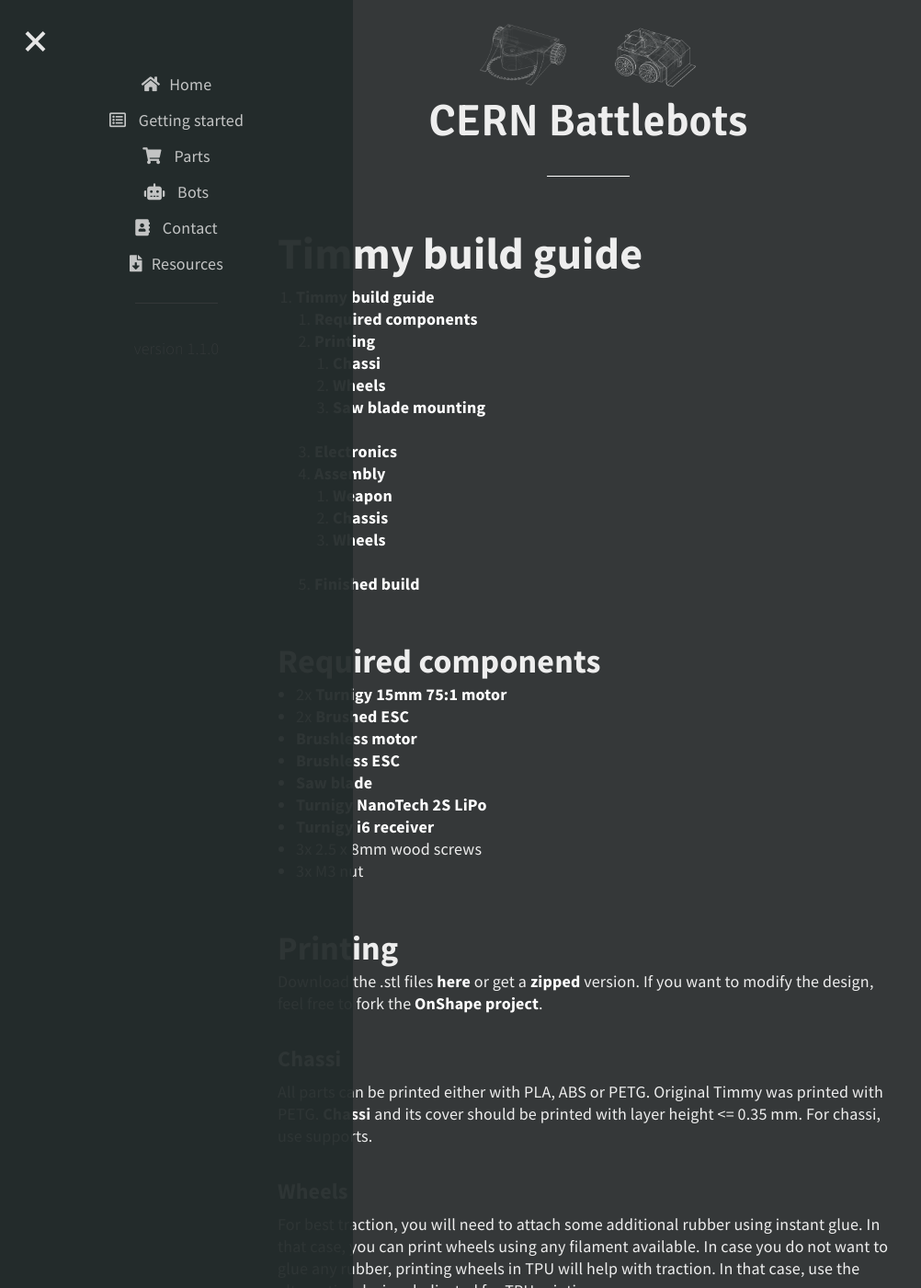
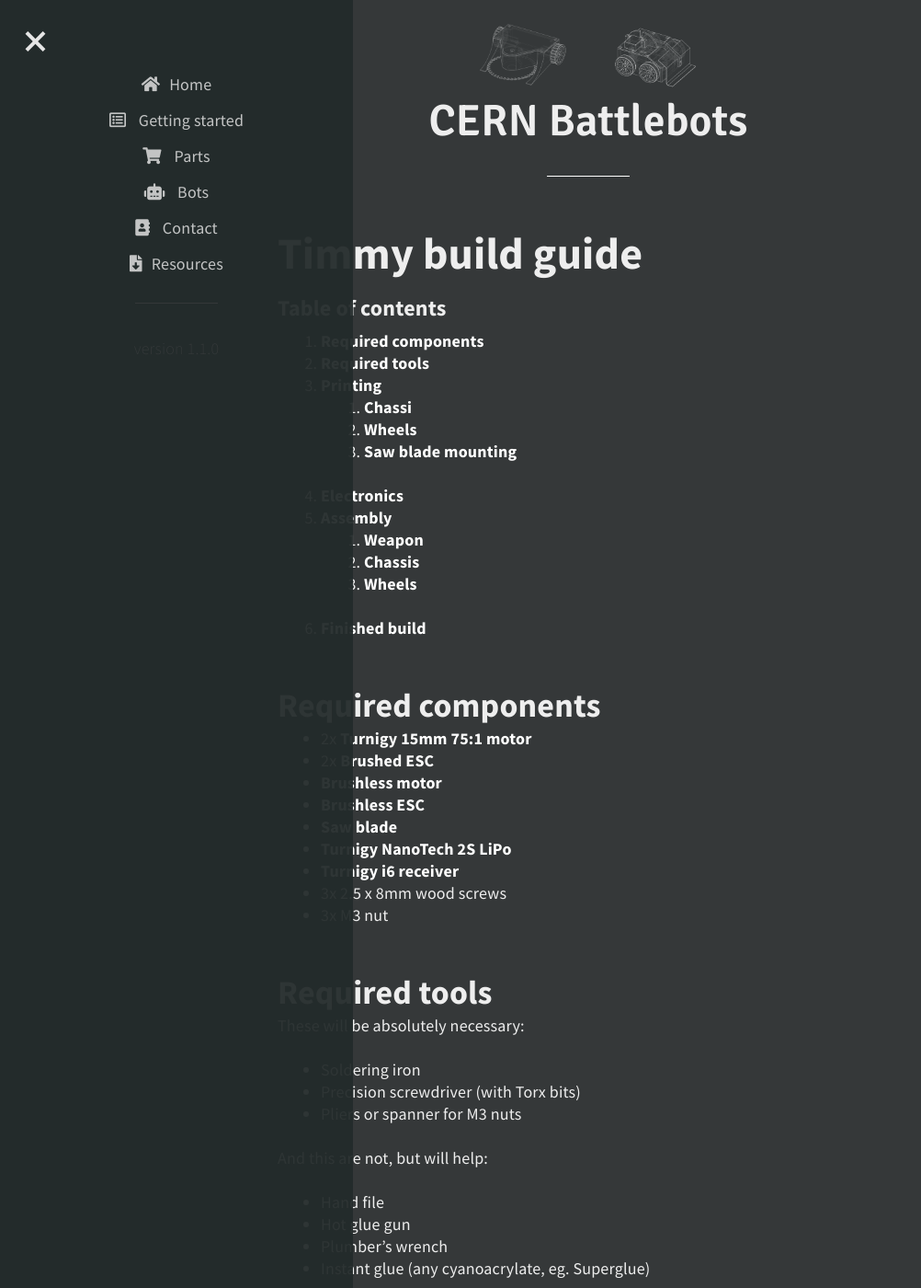
Before and after one commit to Styku/cern-battlebots, a Jekyll site: the page built from _bots/timmy.md, in a window 1280 px wide and 1400 px high. Shown: the whole window at 92% size, without its empty margins (0-1002 px from the left). Built offline with Jekyll 4.4.1, drawn with Linux system fonts in a browser that asks for light colours; nearby versions of some CDN libraries; some of the changed text lies outside the part shown.

Commit message:
updated timmy guide

```diff
--- a/_bots/timmy.md
+++ b/_bots/timmy.md
@@ -1,11 +1,13 @@
 ---
 title: Timmy
 thumbnail: timmy.png
-layout: default
+layout: guide
 ---
 
-# Timmy build guide
-1. Table of contents
+
+### Table of contents
+{: .no_toc}
+1. TOC
 {:toc}
 
 ## Required components
@@ -18,6 +20,18 @@
 * [Turnigy i6 receiver ]({{ site.url }}/parts#turnigy-i6-rx)
 * 3x 2.5 x 8mm wood screws
 * 3x M3 nut
+
+## Required tools
+These will be absolutely necessary:
+* Soldering iron
+* Precision screwdriver (with Torx bits)
+* Pliers or spanner for M3 nuts
+
+And this are not, but will help:
+* Hand file
+* Hot glue gun
+* Plumber's wrench
+* Instant glue (any cyanoacrylate, eg. Superglue)
 
 ## Printing
 Download the .stl files [here](https://github.com/Styku/cern-battlebots/tree/master/download/stls/timmy){:target="_blank"}
@@ -109,6 +123,10 @@
 push against the motor.**
 
 ### Wheels
+Glue some rubber around them. You can also use an old inner tube for a bike,
+just cut it in about 8mm wide rings, stretch them and place and put them on.
+They should hold nicely by themselves, no glue necessary.
+
 If you printed them with layer height 0.2mm, they should snap right onto the
 shafts with a bit of pressure and stay there. Drop of instant glue may be used
 in addition if they are too loose. I personally have not glued them for the ease
--- /dev/null
+++ b/_layouts/guide.html
@@ -0,0 +1,8 @@
+---
+layout: default
+---
+<article id="page">
+	<h1>{{ page.title }} build guide</h1>
+  {{ content }}
+
+</article>
```
